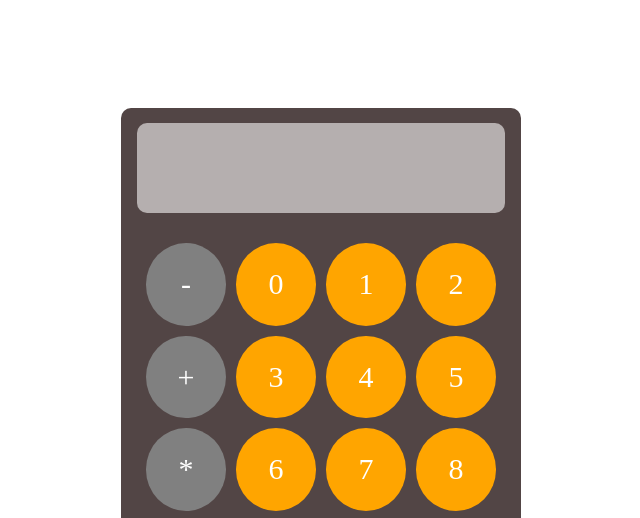
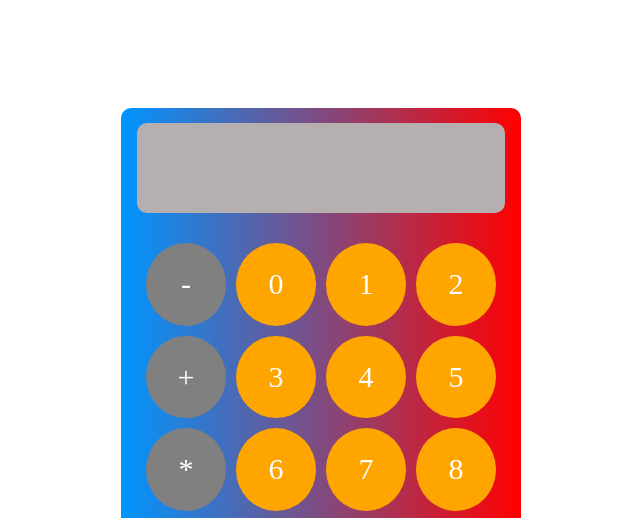
Before and after one commit to ALAAHAJHOUJ/calculatrice, a plain HTML site: page index.html in a window 1280 px wide. Shown: the top 518 px of the page, without its empty margins (319-959 px from the left). Drawn offline with Linux system fonts and the light colour scheme.

Commit message:
mise a jour du fichier index.css

```diff
--- a/index.css
+++ b/index.css
@@ -5,13 +5,14 @@ display: flex;
 justify-content: center;
 align-items: center;
 overflow: hidden;
+min-width: 400px;
 }
 
 .calculatrice
 {
 width:400px;
 height:600px;
-background-color: rgb(82, 69, 69);
+background-image: linear-gradient(to left,red,rgb(0, 149, 255));
 border-radius: 10px;
 }
 
@@ -22,7 +23,7 @@ width: 92%;
 height:90px;
 background-color: rgb(181, 175, 175);
 border-radius: 10px;
-margin-left: 16px;
+margin-left:4%;
 margin-top: 15px;
 }
 
```
